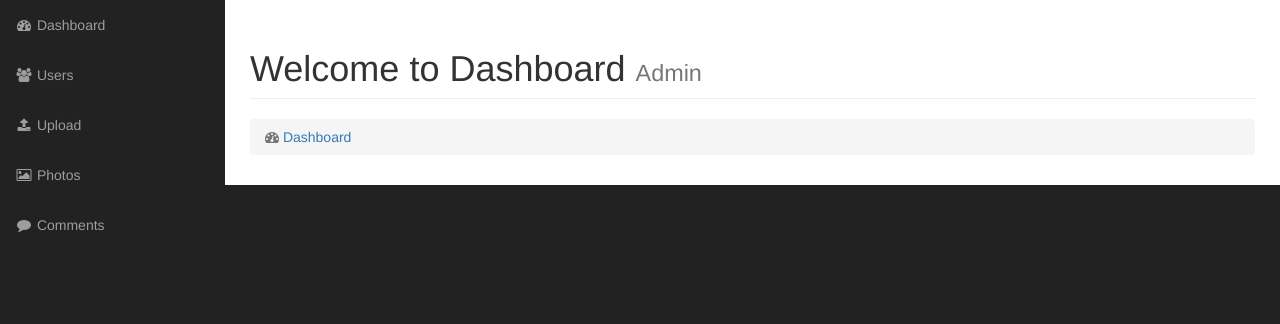
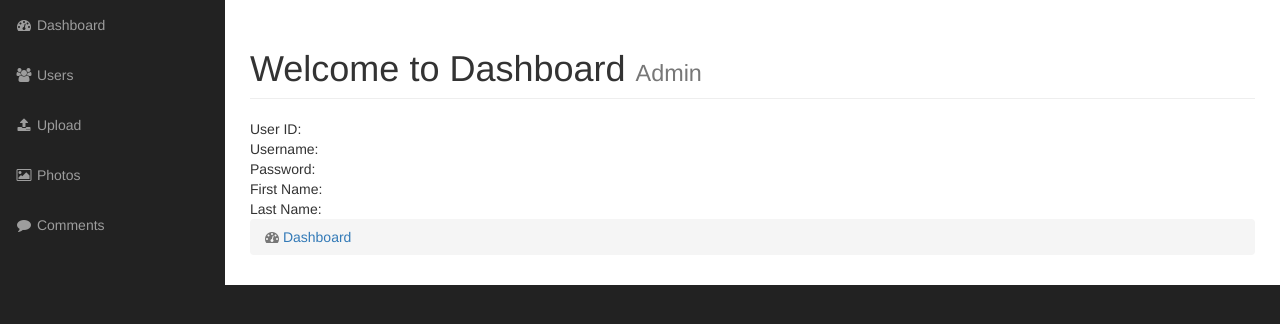
Before and after one commit to mazharvai007/photo_gallery, a PHP site: page /admin in a window 1280 px wide. Shown: the part 51-375 px from the top of the page. Run offline with PHP 8.4, Linux system fonts and the light colour scheme; grey boxes labelled with a size stand in for pictures from a placeholder-image service; data that the repository does not hold is empty; some libraries are stand-ins or nearby versions.

Commit message:
Getting user data assigning array values to object properties

```diff
--- a/admin/includes/admin_content.php
+++ b/admin/includes/admin_content.php
@@ -16,14 +16,24 @@
                  */
 
                 // Get the users
-                $result = User::find_all_users();
-                while ($row = mysqli_fetch_array($result)) {
-                    echo $row['username'] . "<br>";
-                }
+//                $result = User::find_all_users();
+//                while ($row = mysqli_fetch_array($result)) {
+//                    echo $row['username'] . "<br>";
+//                }
 
-                // Found User by id
+                // Found User by id using array assigning to object properties
                 $found_user = User::find_user_by_id(2);
-                echo $found_user['username'];
+                $user->user_id = $found_user['user_id'];
+                $user->username = $found_user['username'];
+                $user->password = $found_user['password'];
+                $user->first_name = $found_user['first_name'];
+                $user->last_name = $found_user['last_name'];
+
+                echo "User ID: " . $user->user_id . "<br>";
+                echo "Username: " . $user->username . "<br>";
+                echo "Password: " . $user->password . "<br>";
+                echo "First Name: " . $user->first_name . "<br>";
+                echo "Last Name: " . $user->last_name . "<br>";
             ?>
 
             <ol class="breadcrumb">
--- a/admin/includes/user.php
+++ b/admin/includes/user.php
@@ -2,6 +2,12 @@
 
 class User
 {
+    public $user_id;
+    public $username;
+    public $password;
+    public $first_name;
+    public $last_name;
+
     // Find all users
     public static function find_all_users() {
         return self::find_this_query("SELECT * FROM users");
```
